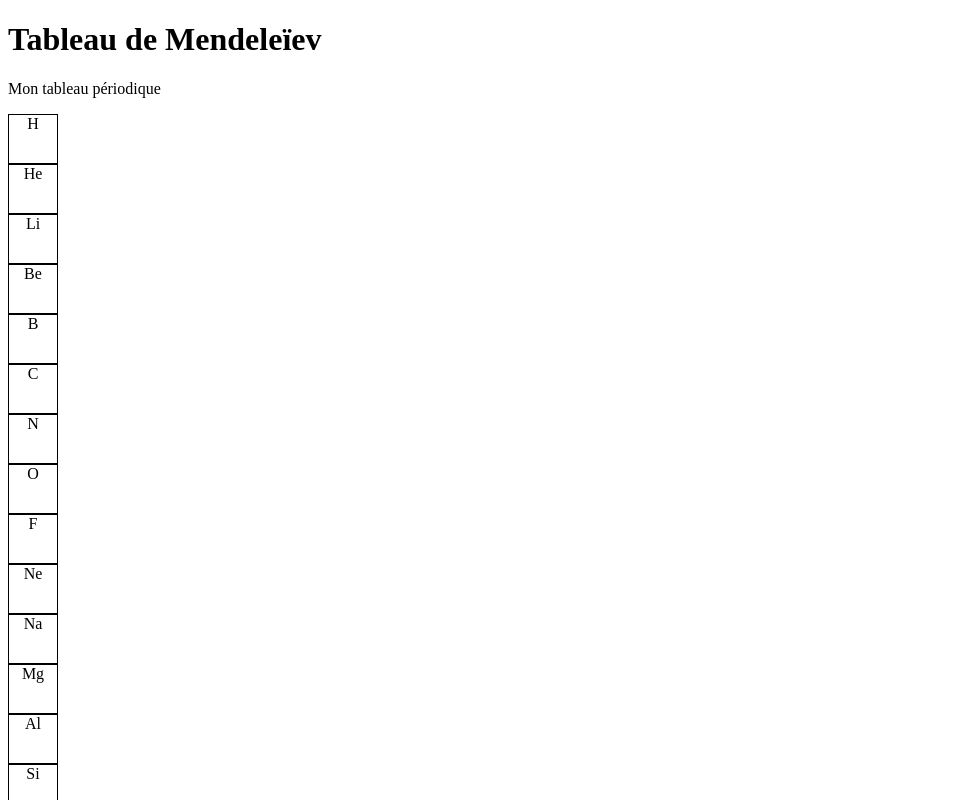
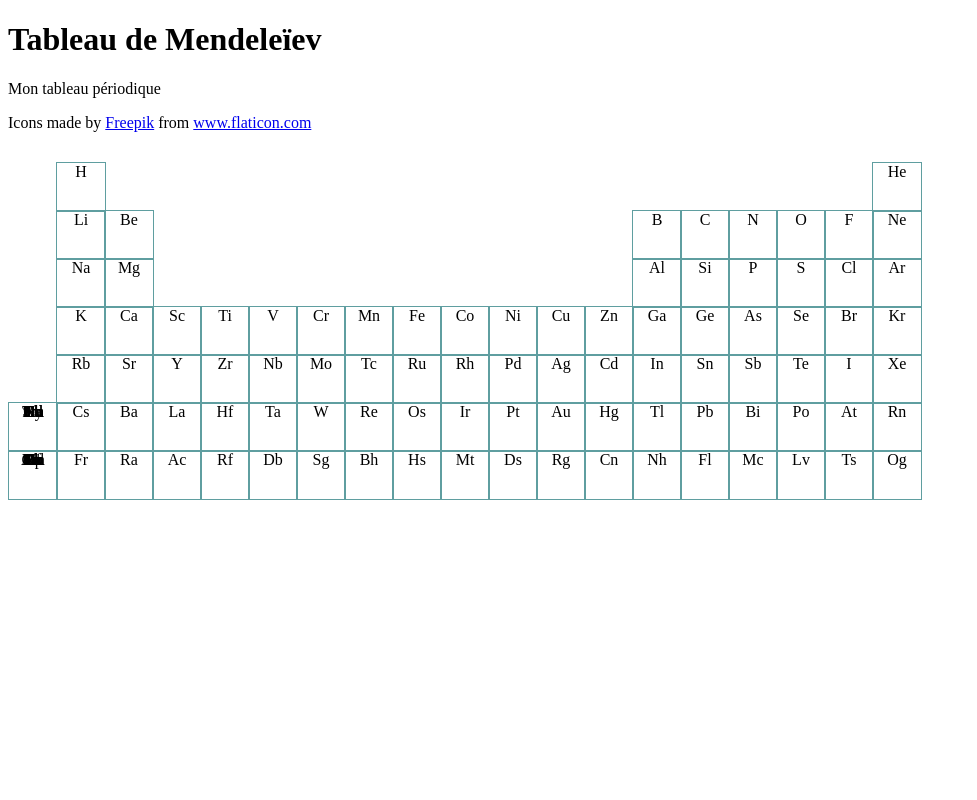
Before and after one commit to Wazteyck/TypeScript-formation, a website built with webpack: page front/src/index.html in a window 1280 px wide. Shown: the top 800 px of the page, without its empty margins (0-977 px from the left). Built offline with nearby package versions, Linux system fonts and the light colour scheme; files whose address does not match are found by name.

Commit message:
dev: positionning chimical elements

```diff
--- a/front/src/Mendeleev.ts
+++ b/front/src/Mendeleev.ts
@@ -24,6 +24,11 @@ export class Mendeleev {
     selection
       .enter()
       .append("div")
+      .style("transform", (d) => {
+        const x = (d as any).Group * 3;
+        const y = (d as any).Period * 3;
+        return `translate(${x}em, ${y}em)`;
+      })
       .text((d) => (d as any).Symbol);
   }
 }
--- a/front/src/style.scss
+++ b/front/src/style.scss
@@ -1,6 +1,8 @@
 div.tableau {
+    position: relative;
     div {
-        border: 0.1em solid black;
+        position: absolute;
+        border: 0.1em solid cadetblue;
         height: 3em;
         width: 3em;
         text-align: center;
```
